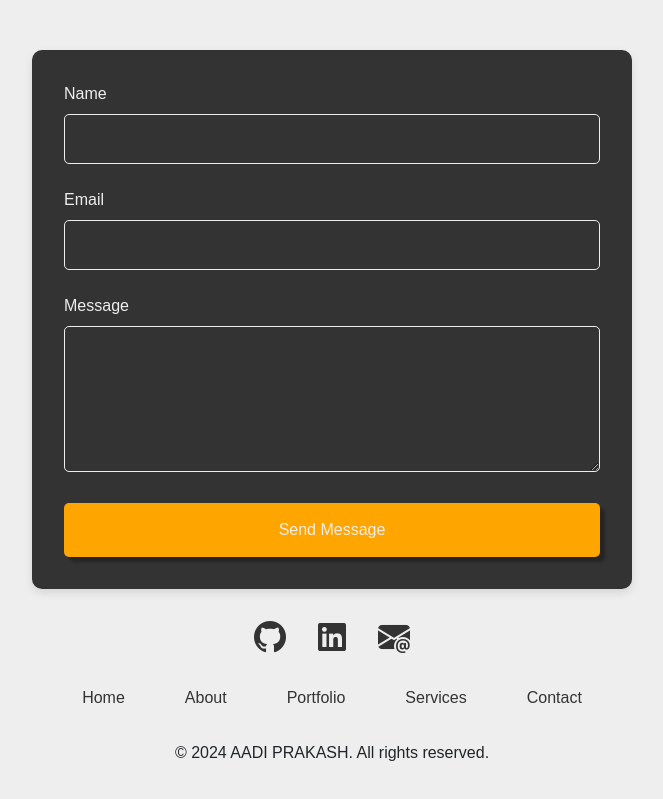
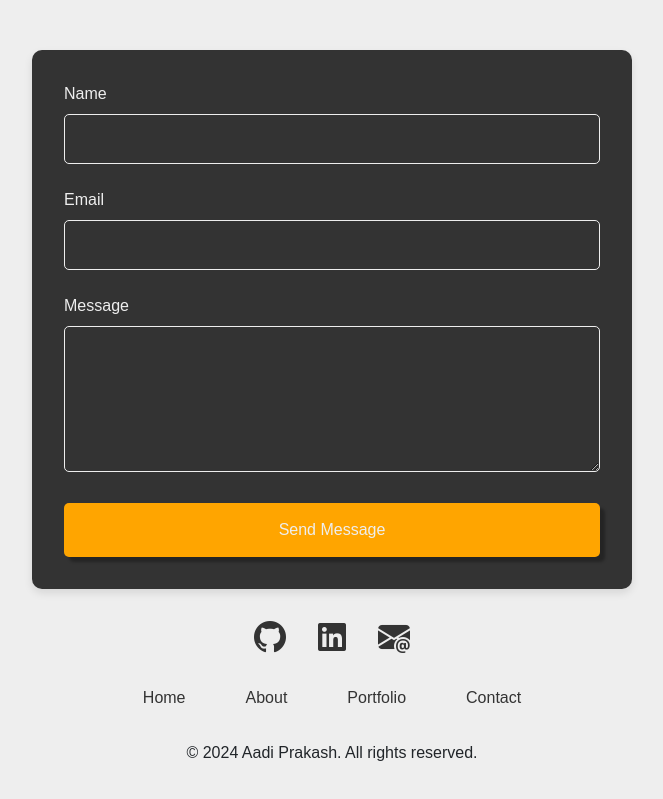
Before and after one commit to aadiprakashh/Portfolio, a React (Create React App) app: page / in a window 1280 px wide. Shown: the part 3054-3853 px from the top of the page, without its empty margins (308-971 px from the left). Built offline with nearby package versions, Linux system fonts and the light colour scheme; a web font is replaced by a local one.

Commit message:
Initial commit

```diff
--- a/src/Contact.jsx
+++ b/src/Contact.jsx
@@ -144,16 +144,13 @@ const Contact = ({ mode }) => {
           <a href="#Project" className="item" style={{ ...getColorStyle() }}>
             Portfolio
           </a>
-          <a href="#Services" className="item" style={{ ...getColorStyle() }}>
-            Services
-          </a>
           <a href="#Contact" className="item" style={{ ...getColorStyle() }}>
             Contact
           </a>
         </div>
       </footer>
 
-      <p>© 2024 AADI PRAKASH. All rights reserved.</p>
+      <p>© 2024 Aadi Prakash. All rights reserved.</p>
     </div>
   );
 };
```
